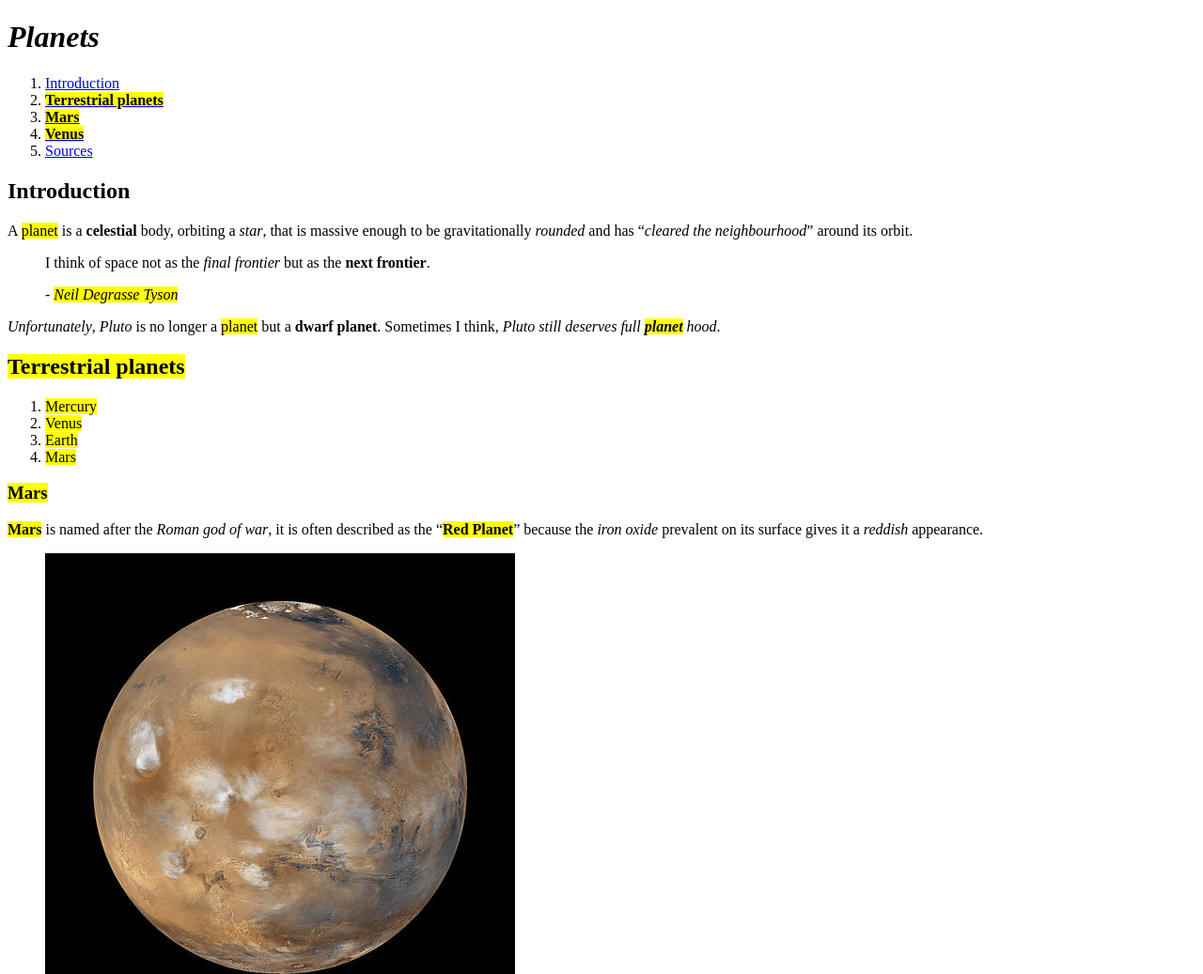
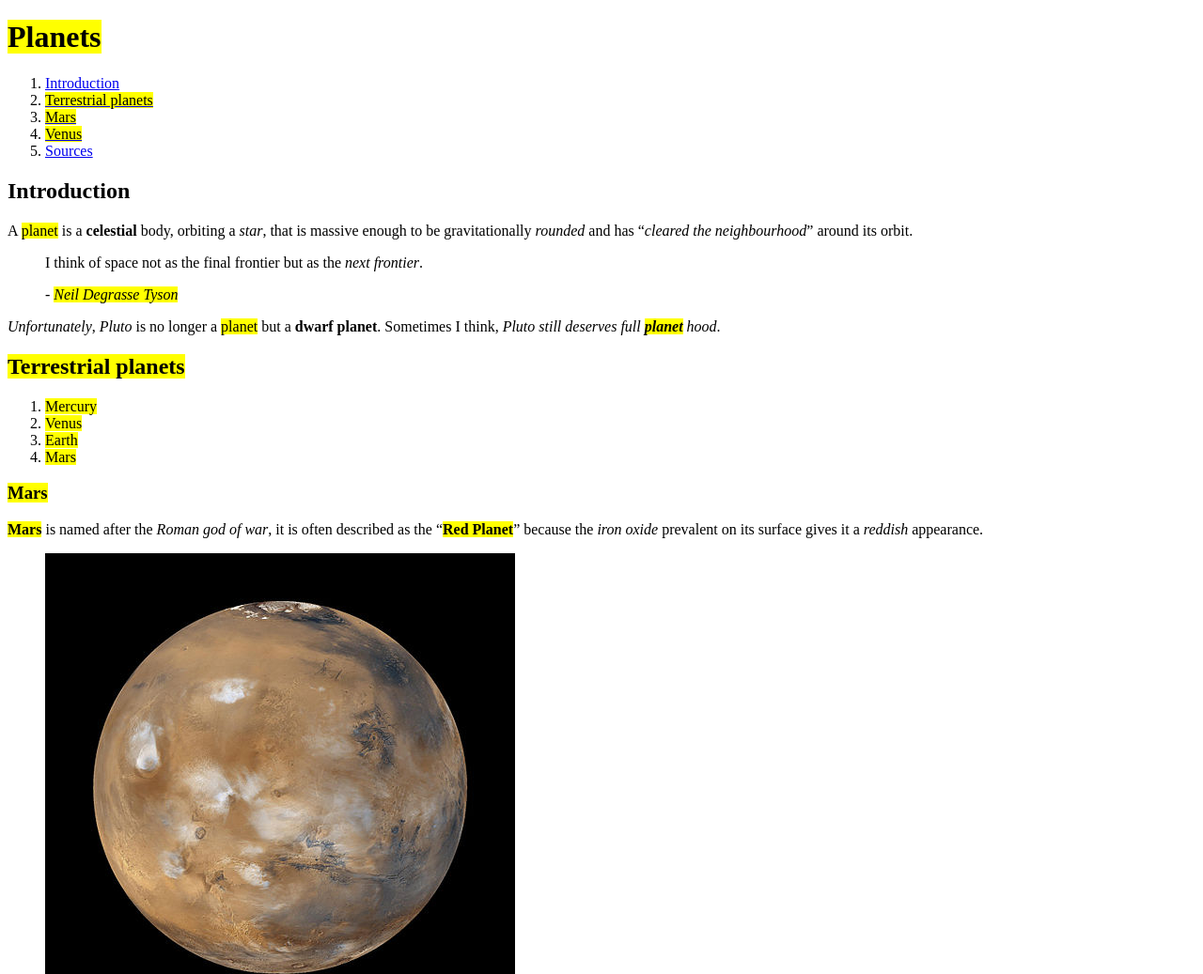
Before and after one commit to ashtastic/dsn1674-assignment-2, a plain HTML site: page index.html in a window 1280 px wide. Shown: the top 1037 px of the page at 94% size. Drawn offline with Linux system fonts and the light colour scheme.

Commit message:
Adjusted phrasing elements tags
Removed <b> tag from headings.

```diff
--- a/index.html
+++ b/index.html
@@ -6,15 +6,15 @@
 </head>
 <body>
 	<header>
-		<h1><i>Planets</i></h1>
+		<h1><mark>Planets</mark></h1>
 	</header>
 
 	<nav>
 		<ol>
 			<li><a href="#Introduction">Introduction</a></li>
-			<li><a href="#Terrestrial planets"><mark><b>Terrestrial planets</b></mark></a></li>
-			<li><a href="#Mars"><mark><b>Mars</b></mark></a></li>
-			<li><a href="#Venus"><mark><b>Venus</b></mark></a></li>
+			<li><a href="#Terrestrial planets"><mark>Terrestrial planets</mark></a></li>
+			<li><a href="#Mars"><mark>Mars</mark></a></li>
+			<li><a href="#Venus"><mark>Venus</mark></a></li>
 			<li><a href="#Sources">Sources</a></li>
 		</ol>
 	</nav>
@@ -25,7 +25,7 @@
 		<p>A <mark>planet</mark> is a <strong>celestial</strong> body, orbiting a <em>star</em>, that is massive enough to be gravitationally <em>rounded</em> and has <q><i>cleared the neighbourhood</i></q> around its orbit.</p>
 
 		<blockquote>
-			<p>I think of space not as the <em>final frontier</em> but as the <strong>next frontier</strong>.</p>
+			<p>I think of space not as the final frontier but as the <em>next frontier</em>.</p>
 			<footer>- <cite><mark>Neil Degrasse Tyson</mark></cite></footer>
 		</blockquote>
 
@@ -60,7 +60,7 @@
 
 		<h3 id="Venus"><mark>Venus</mark></h3>
 
-		<p><mark><b>Venus</b></mark> is the <em>second</em> <mark>planet</mark> from the Sun, orbiting it <em>every</em> <strong><time datetime="224.7D">224.7 Earth days</time></strong>.</p>
+		<p><mark><b>Venus</b></mark> is the <em>second</em> <mark>planet</mark> from the Sun, orbiting it <strong><time datetime="224.7D">224.7 Earth days</time></strong>.</p>
 
 		<figure>
 			<img alt="Digital image of the planet Venus." src="img/venus.jpg">
```
